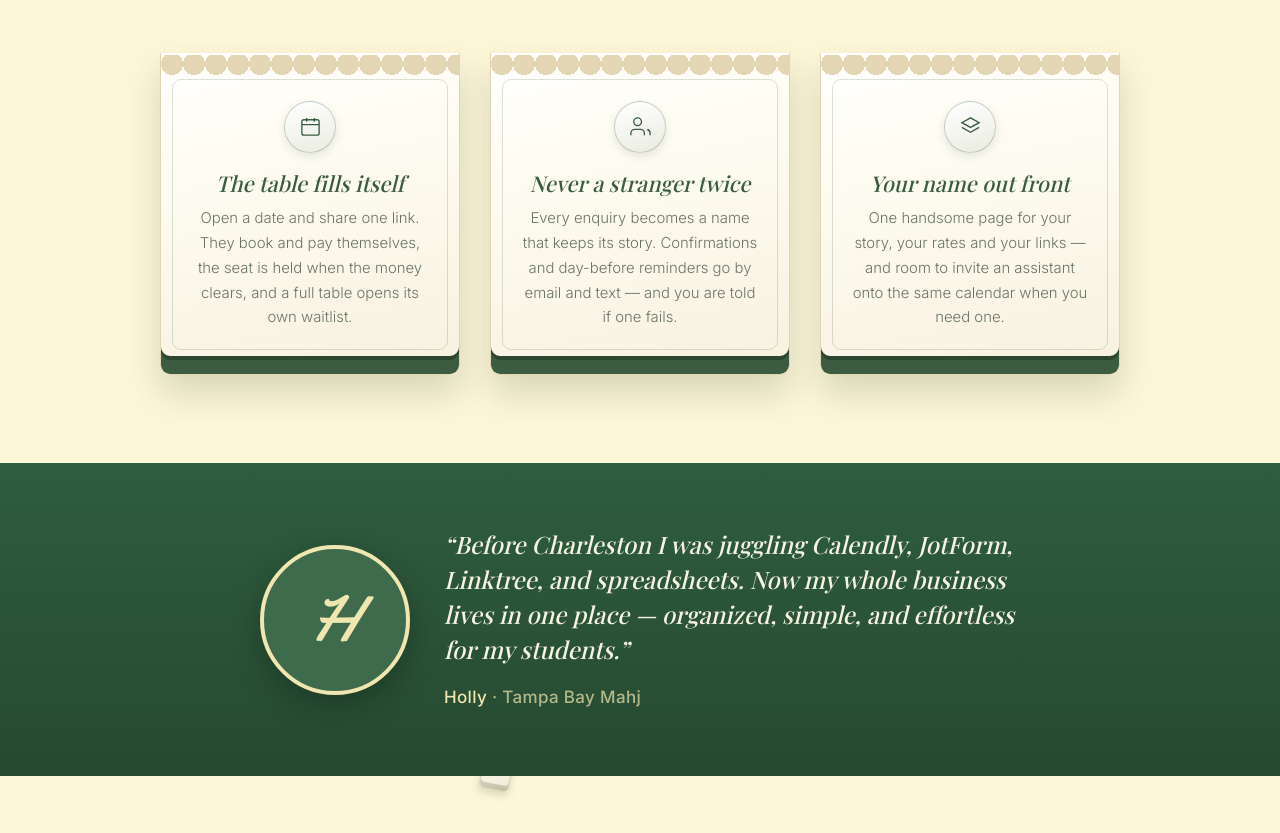
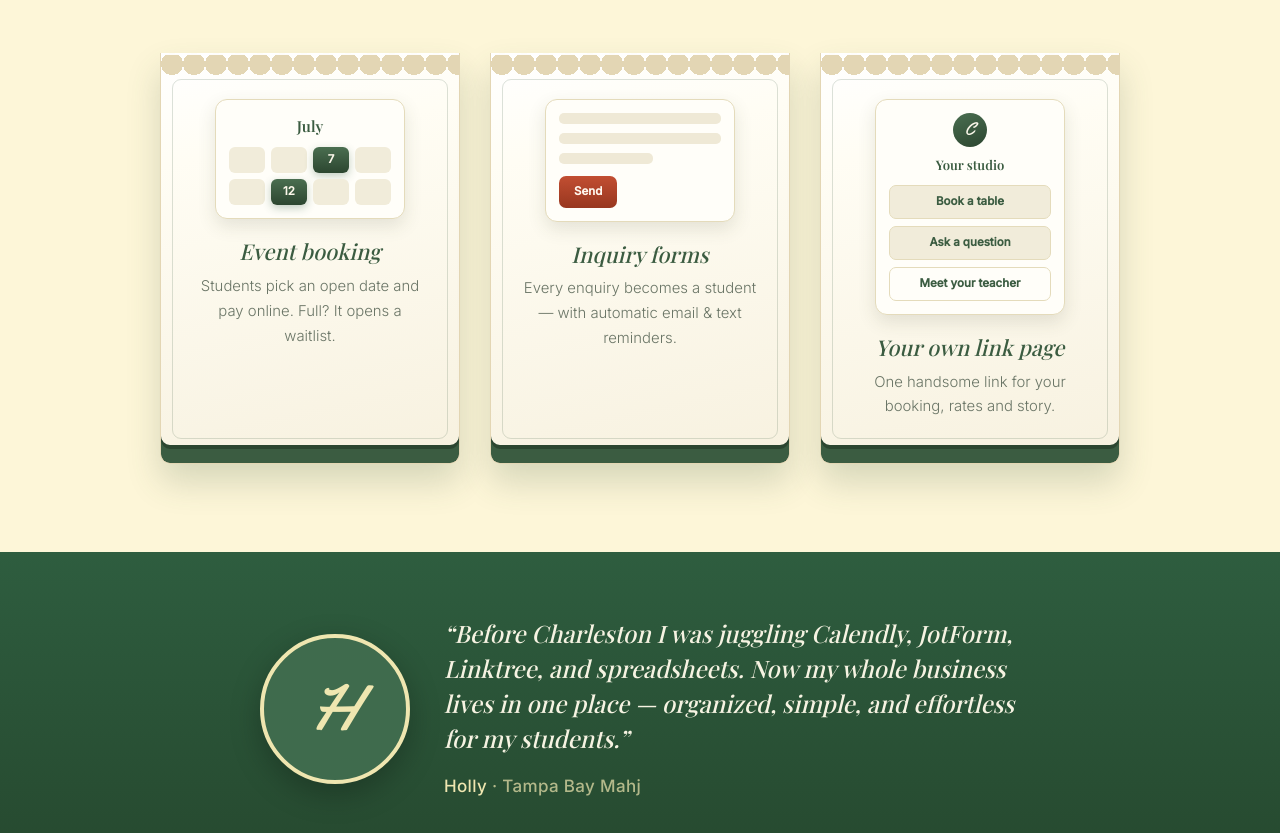
Before and after one commit to lewismat/charleston-crm, a website: page public/home.html in a window 1280 px wide. Shown: the part 1059-1892 px from the top of the page. Drawn offline with nearby package versions, Linux system fonts and the light colour scheme; a web font is replaced by a local one.

Commit message:
What-it-does: replace text cards with mini mockups — a booking calendar, an inquiry form, and a Linktree-style link page — each with one plain, brief line

```diff
--- a/public/home.html
+++ b/public/home.html
@@ -282,6 +282,24 @@ body>header,body>main,body>footer{position:relative;z-index:1}
 @media(max-width:560px){.includes-grid{grid-template-columns:1fr}}
 </style>
 <style>#one-home>.wrap{position:relative;z-index:1}.cons-col{display:flex;flex-direction:column;align-items:center;gap:11px}.cons-lbl{font-size:.62rem;letter-spacing:.17em;text-transform:uppercase;color:#9A7A22;font-weight:600}.consolidate{gap:26px;margin-top:36px}#one-home .section-head h2{color:var(--velvet)}#one-home .eyebrow{color:var(--gold-dp)}#one-home .section-head p{color:var(--stone)}</style>
+<style>
+.mock{margin:0 auto 20px;width:190px;max-width:100%}
+.mk-cal,.mk-form,.mk-link{background:#FFFEF9;border:1px solid #E4DBBB;border-radius:12px;padding:13px;box-shadow:0 7px 18px rgba(59,72,50,.13)}
+.mk-cal-h{font-family:var(--display);font-weight:600;color:var(--velvet);font-size:.95rem;margin-bottom:8px;text-align:center}
+.mk-cal-g{display:grid;grid-template-columns:repeat(4,1fr);gap:6px}
+.mk-cal-g i{height:26px;border-radius:6px;background:#F1ECDA;display:flex;align-items:center;justify-content:center;font-style:normal;font-size:.72rem;color:#9a9a86}
+.mk-cal-g i.on{background:linear-gradient(180deg,#4A6E50,#2C4630);color:#FBF7EA;font-weight:700;box-shadow:0 3px 8px rgba(46,93,63,.3)}
+.mk-form{display:flex;flex-direction:column;gap:9px}
+.mk-line{height:11px;border-radius:5px;background:#EFE9D6}
+.mk-line.s{width:58%}
+.mk-send{align-self:flex-start;margin-top:3px;background:linear-gradient(180deg,#C24E32,#98371F);color:#FFF7EE;font-size:.72rem;font-weight:700;padding:6px 15px;border-radius:7px}
+.mk-link{display:flex;flex-direction:column;align-items:center;gap:7px}
+.mk-ava{width:34px;height:34px;border-radius:50%;background:linear-gradient(160deg,#4A6E50,#2C4630);color:#FBF7EA;display:flex;align-items:center;justify-content:center;font-family:'Yellowtail',cursive;font-size:1.15rem}
+.mk-lname{font-family:var(--display);font-weight:600;color:var(--velvet);font-size:.82rem;margin-bottom:2px}
+.mk-btn{width:100%;text-align:center;font-size:.72rem;font-weight:600;color:var(--velvet);background:#F1ECDA;border:1px solid #E4DBBB;border-radius:7px;padding:6px 0}
+.mk-btn.ghost{background:transparent}
+.feature p{max-width:26ch}
+</style>
 </head>
 <body>
 
@@ -362,24 +380,21 @@ body>header,body>main,body>footer{position:relative;z-index:1}
       <div class="features">
 
         <article class="feature reveal">
-          <div class="ic"><svg width="23" height="23" viewBox="0 0 24 24" fill="none" stroke="#3B5C41" stroke-width="1.4"><rect x="3" y="5" width="18" height="16" rx="2"/><path d="M3 10h18M8 3v4M16 3v4"/></svg></div>
-          <h3>The table fills itself</h3>
-          <p>Open a date and share one link. They book and pay themselves, the seat is held when
-            the money clears, and a full table opens its own waitlist.</p>
+          <div class="mock"><div class="mk-cal"><div class="mk-cal-h">July</div><div class="mk-cal-g"><i></i><i></i><i class="on">7</i><i></i><i></i><i class="on">12</i><i></i><i></i></div></div></div>
+          <h3>Event booking</h3>
+          <p>Students pick an open date and pay online. Full? It opens a waitlist.</p>
         </article>
 
         <article class="feature reveal">
-          <div class="ic"><svg width="23" height="23" viewBox="0 0 24 24" fill="none" stroke="#3B5C41" stroke-width="1.4"><path d="M16 21v-2a4 4 0 0 0-4-4H6a4 4 0 0 0-4 4v2"/><circle cx="9" cy="7" r="4"/><path d="M22 21v-2a4 4 0 0 0-3-3.87"/></svg></div>
-          <h3>Never a stranger twice</h3>
-          <p>Every enquiry becomes a name that keeps its story. Confirmations and day-before
-            reminders go by email and text &mdash; and you are told if one fails.</p>
+          <div class="mock"><div class="mk-form"><span class="mk-line"></span><span class="mk-line"></span><span class="mk-line s"></span><span class="mk-send">Send</span></div></div>
+          <h3>Inquiry forms</h3>
+          <p>Every enquiry becomes a student &mdash; with automatic email &amp; text reminders.</p>
         </article>
 
         <article class="feature reveal">
-          <div class="ic"><svg width="23" height="23" viewBox="0 0 24 24" fill="none" stroke="#3B5C41" stroke-width="1.4"><path d="M12 3 3 8l9 5 9-5z"/><path d="M3 13l9 5 9-5"/></svg></div>
-          <h3>Your name out front</h3>
-          <p>One handsome page for your story, your rates and your links &mdash; and room to invite
-            an assistant onto the same calendar when you need one.</p>
+          <div class="mock"><div class="mk-link"><span class="mk-ava">C</span><span class="mk-lname">Your studio</span><span class="mk-btn">Book a table</span><span class="mk-btn">Ask a question</span><span class="mk-btn ghost">Meet your teacher</span></div></div>
+          <h3>Your own link page</h3>
+          <p>One handsome link for your booking, rates and story.</p>
         </article>
 
       </div>
```
